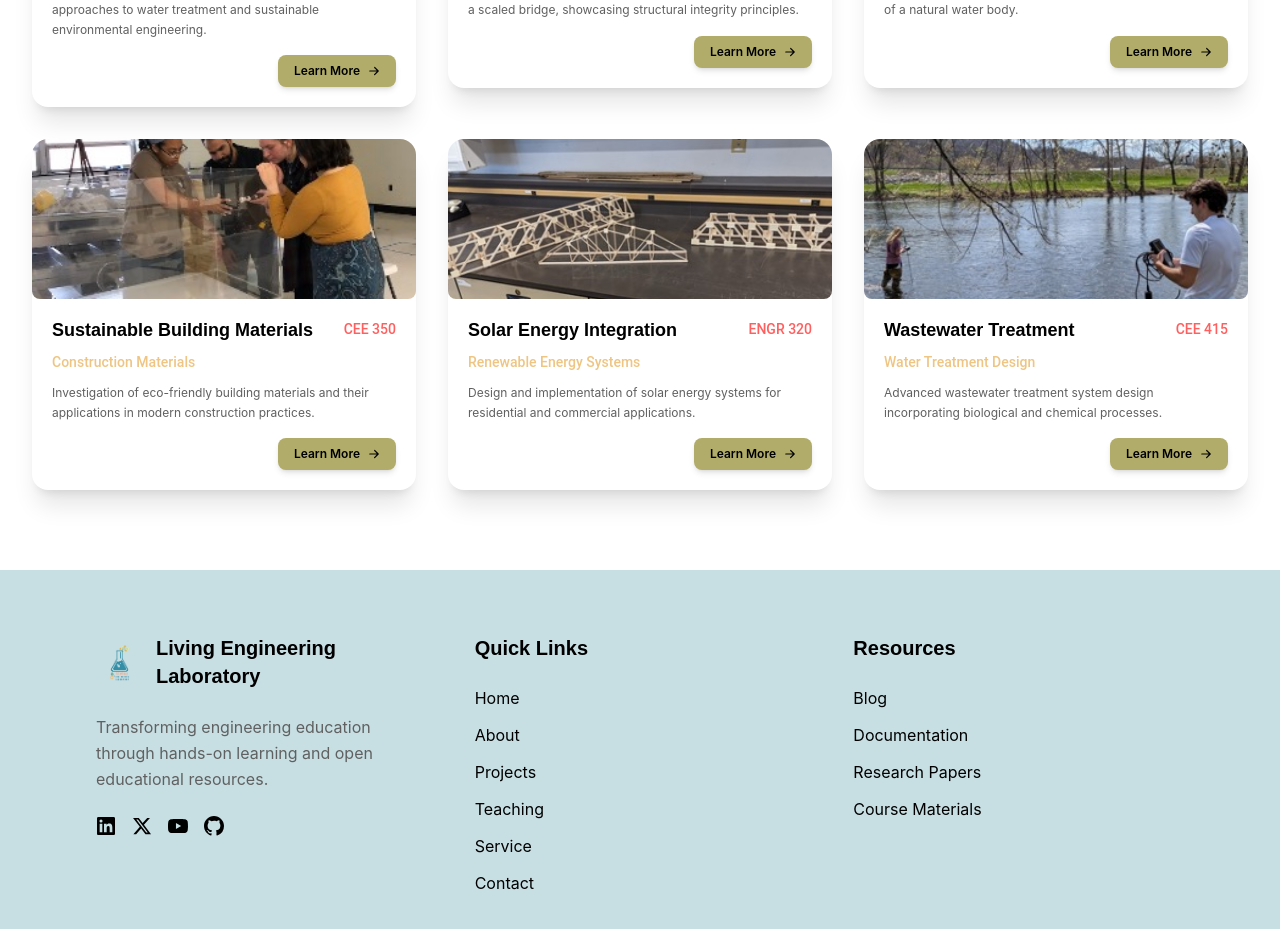
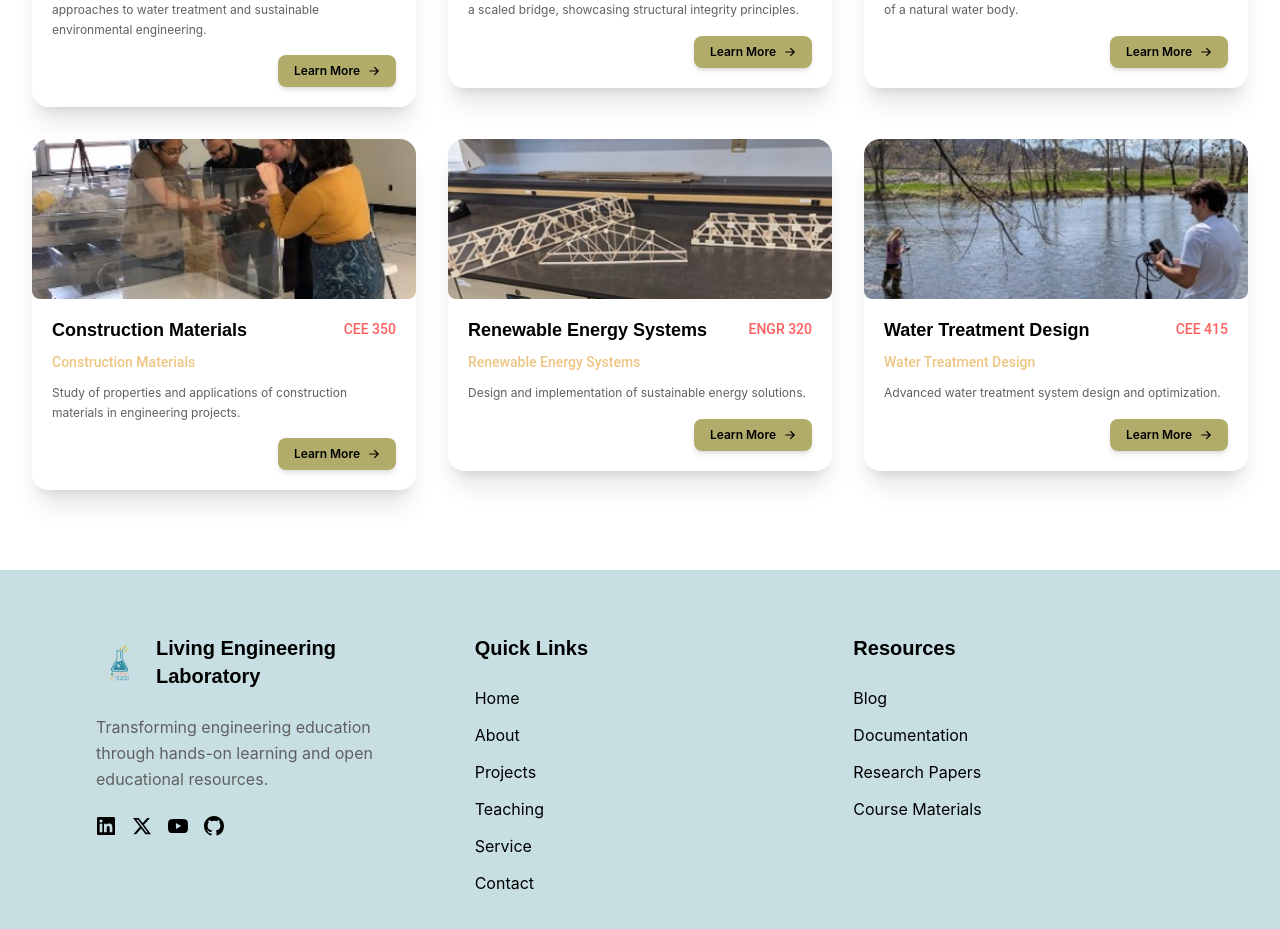
Before and after one commit to sprizzed/living-lab-website, a Next.js app: page /projects in a window 1280 px wide. Shown: the part 940-1869 px from the top of the page. Built offline with nearby package versions, Linux system fonts and the light colour scheme.

Commit message:
Fix TypeScript build errors: add proper interfaces, fix type issues, and resolve ESLint errors

```diff
--- a/app/projects/[id]/page.tsx
+++ b/app/projects/[id]/page.tsx
@@ -6,14 +6,37 @@ import Link from 'next/link'
 import Navbar from '../../../components/Navbar'
 import Footer from '../../../components/Footer'
 
+interface ImageCrop {
+  x: number
+  y: number
+  width: number
+  height: number
+}
+
+interface Project {
+  id: string
+  title: string
+  category: string
+  courseId: string
+  courseName: string
+  description: string
+  images: string[]
+  procedure: string[]
+  references: string[]
+  uploadedFiles: File[]
+  selectedPreviewImage: number
+  imageCrops: ImageCrop[]
+}
+
 export default function ProjectDetailPage() {
   const params = useParams()
   const projectId = params.id as string
   const [currentImageIndex, setCurrentImageIndex] = useState(0)
 
   // Mock project data - in a real app, this would come from an API or database
-  const defaultProjects = {
+  const defaultProjects: Record<string, Project> = {
     '1': {
+      id: '1',
       title: "Constructed Wetland Model",
       category: "Environmental Engineering",
       courseId: "CEE 400",
@@ -38,6 +61,7 @@ export default function ProjectDetailPage() {
       imageCrops: []
     },
     '2': {
+      id: '2',
       title: "Bridge Design",
       category: "Structural Engineering",
       courseId: "ENGR 210",
@@ -62,6 +86,7 @@ export default function ProjectDetailPage() {
       imageCrops: []
     },
     '3': {
+      id: '3',
       title: "Water Quality Monitoring",
       category: "Environmental Engineering",
       courseId: "CEE 318",
@@ -87,14 +112,14 @@ export default function ProjectDetailPage() {
     }
   }
 
-  const [project, setProject] = useState(defaultProjects[projectId as keyof typeof defaultProjects])
+  const [project, setProject] = useState<Project | undefined>(defaultProjects[projectId])
 
   // Load projects from localStorage on component mount
   useEffect(() => {
     const savedProjects = localStorage.getItem('projects')
     if (savedProjects) {
-      const parsedProjects = JSON.parse(savedProjects)
-      const foundProject = parsedProjects.find((p: any) => p.id === projectId)
+      const parsedProjects: Project[] = JSON.parse(savedProjects)
+      const foundProject = parsedProjects.find((p: Project) => p.id === projectId)
       if (foundProject) {
         setProject(foundProject)
       }
--- a/app/projects/page.tsx
+++ b/app/projects/page.tsx
@@ -5,6 +5,13 @@ import Navbar from '../../components/Navbar'
 import Footer from '../../components/Footer'
 import Image from 'next/image'
 import Link from 'next/link'
+
+interface ImageCrop {
+  x: number
+  y: number
+  width: number
+  height: number
+}
 
 interface Project {
   id: string
@@ -17,7 +24,7 @@ interface Project {
   procedure: string[]
   references: string[]
   selectedPreviewImage?: number
-  imageCrops?: { x: number; y: number }[]
+  imageCrops?: ImageCrop[]
 }
 
 export default function ProjectsPage() {
@@ -42,7 +49,7 @@ export default function ProjectsPage() {
     {
       id: '1',
       title: "Constructed Wetland Model",
-      category: "environmental",
+      category: "Environmental Engineering",
       courseId: "CEE 400",
       courseName: "Capstone Design: Lab-scale Model for Wetlands",
       description: "This capstone project involves the design and construction of a lab-scale wetland model, demonstrating innovative approaches to water treatment and sustainable environmental engineering.",
@@ -50,72 +57,121 @@ export default function ProjectsPage() {
       procedure: [],
       references: [],
       selectedPreviewImage: 0,
-      imageCrops: [{ x: 50, y: 50 }]
+      imageCrops: [{ x: 50, y: 50, width: 100, height: 100 }]
     },
     {
       id: '2',
       title: "Bridge Design",
-      category: "structural",
+      category: "Structural Engineering",
       courseId: "ENGR 210",
       courseName: "Engineering Statics",
       description: "A practical application of engineering statics, this project focuses on the design, construction, and rigorous testing of a scaled bridge, showcasing structural integrity principles.",
-      images: ["/images/project2.jpg"],
-      procedure: [],
-      references: [],
+      images: ["/images/project2.jpg", "/images/project1.jpg", "/images/project3.jpg"],
+      procedure: [
+        "Load Analysis: Calculation of dead loads, live loads, and environmental loads acting on the bridge structure.",
+        "Structural Design: Determination of member sizes, connections, and overall geometry based on load requirements.",
+        "Material Selection: Choosing appropriate materials considering strength, durability, and cost constraints.",
+        "Construction Planning: Development of construction sequence and quality control procedures.",
+        "Testing Protocol: Design and implementation of load testing to verify structural performance and safety factors."
+      ],
+      references: [
+        "Hibbeler, R.C. (2016). Engineering Mechanics: Statics (14th ed.). Pearson.",
+        "AASHTO. (2017). AASHTO LRFD Bridge Design Specifications (8th ed.). American Association of State Highway and Transportation Officials.",
+        "Nowak, A.S., & Collins, K.R. (2012). Reliability of Structures (2nd ed.). CRC Press.",
+        "FHWA. (2012). Bridge Inspector's Reference Manual. Federal Highway Administration."
+      ],
       selectedPreviewImage: 0,
-      imageCrops: [{ x: 50, y: 50 }]
+      imageCrops: [{ x: 50, y: 50, width: 100, height: 100 }]
     },
     {
       id: '3',
       title: "Water Quality Monitoring",
-      category: "water",
+      category: "Environmental Engineering",
       courseId: "CEE 318",
       courseName: "Environmental Water Quality",
       description: "Through hands-on field measurements and laboratory analysis, this project assesses the overall health and quality of a natural water body.",
-      images: ["/images/project3.jpg"],
-      procedure: [],
-      references: [],
+      images: ["/images/project3.jpg", "/images/project1.jpg", "/images/project2.jpg"],
+      procedure: [
+        "Site Selection: Identification and characterization of sampling locations based on watershed characteristics and potential pollution sources.",
+        "Sampling Protocol: Development of sampling procedures for various water quality parameters including physical, chemical, and biological indicators.",
+        "Field Measurements: On-site measurement of temperature, pH, dissolved oxygen, conductivity, and turbidity using calibrated instruments.",
+        "Laboratory Analysis: Processing of collected samples for nutrient analysis, bacterial counts, and contaminant concentrations.",
+        "Data Analysis: Statistical analysis of results and comparison with regulatory standards and historical data."
+      ],
+      references: [
+        "APHA. (2017). Standard Methods for the Examination of Water and Wastewater (23rd ed.). American Public Health Association.",
+        "Chapman, D. (1996). Water Quality Assessments: A Guide to the Use of Biota, Sediments and Water in Environmental Monitoring. UNESCO.",
+        "EPA. (2012). Water Quality Standards Handbook (2nd ed.). EPA-820-B-12-003.",
+        "Wetzel, R.G., & Likens, G.E. (2000). Limnological Analyses (3rd ed.). Springer."
+      ],
       selectedPreviewImage: 0,
-      imageCrops: [{ x: 50, y: 50 }]
+      imageCrops: [{ x: 50, y: 50, width: 100, height: 100 }]
     },
     {
       id: '4',
-      title: "Sustainable Building Materials",
-      category: "materials",
+      title: "Construction Materials",
+      category: "Materials Science",
       courseId: "CEE 350",
       courseName: "Construction Materials",
-      description: "Investigation of eco-friendly building materials and their applications in modern construction practices.",
-      images: ["/images/project1.jpg"],
-      procedure: [],
-      references: [],
+      description: "Study of properties and applications of construction materials in engineering projects.",
+      images: ["/images/project1.jpg", "/images/project2.jpg", "/images/project3.jpg"],
+      procedure: [
+        "Material Testing: Laboratory analysis of material properties including strength, durability, and workability.",
+        "Quality Control: Implementation of testing protocols and standards for construction materials.",
+        "Performance Evaluation: Assessment of material behavior under various environmental conditions.",
+        "Documentation: Comprehensive recording of test results and material specifications."
+      ],
+      references: [
+        "Mindess, S., Young, J.F., & Darwin, D. (2003). Concrete (2nd ed.). Pearson.",
+        "ASTM International. (2018). Standard Test Methods for Compressive Strength of Cylindrical Concrete Specimens. ASTM C39.",
+        "ACI Committee 318. (2019). Building Code Requirements for Structural Concrete. American Concrete Institute."
+      ],
       selectedPreviewImage: 0,
-      imageCrops: [{ x: 50, y: 50 }]
+      imageCrops: [{ x: 50, y: 50, width: 100, height: 100 }]
     },
     {
       id: '5',
-      title: "Solar Energy Integration",
-      category: "sustainability",
+      title: "Renewable Energy Systems",
+      category: "Sustainability",
       courseId: "ENGR 320",
       courseName: "Renewable Energy Systems",
-      description: "Design and implementation of solar energy systems for residential and commercial applications.",
-      images: ["/images/project2.jpg"],
-      procedure: [],
-      references: [],
+      description: "Design and implementation of sustainable energy solutions.",
+      images: ["/images/project2.jpg", "/images/project1.jpg", "/images/project3.jpg"],
+      procedure: [
+        "System Design: Conceptual design of renewable energy systems including solar, wind, and hydroelectric components.",
+        "Performance Analysis: Evaluation of system efficiency and energy output under various conditions.",
+        "Integration Planning: Development of grid connection and energy storage solutions.",
+        "Economic Assessment: Cost-benefit analysis and feasibility studies for renewable energy projects."
+      ],
+      references: [
+        "Twidell, J., & Weir, T. (2015). Renewable Energy Resources (3rd ed.). Routledge.",
+        "IEA. (2020). Renewables Information: Overview. International Energy Agency.",
+        "NREL. (2019). Renewable Energy Data Book. National Renewable Energy Laboratory."
+      ],
       selectedPreviewImage: 0,
-      imageCrops: [{ x: 50, y: 50 }]
+      imageCrops: [{ x: 50, y: 50, width: 100, height: 100 }]
     },
     {
       id: '6',
-      title: "Wastewater Treatment",
-      category: "environmental",
+      title: "Water Treatment Design",
+      category: "Water Resources",
       courseId: "CEE 415",
       courseName: "Water Treatment Design",
-      description: "Advanced wastewater treatment system design incorporating biological and chemical processes.",
-      images: ["/images/project3.jpg"],
-      procedure: [],
-      references: [],
+      description: "Advanced water treatment system design and optimization.",
+      images: ["/images/project3.jpg", "/images/project1.jpg", "/images/project2.jpg"],
+      procedure: [
+        "Process Design: Development of water treatment processes including coagulation, sedimentation, filtration, and disinfection.",
+        "System Optimization: Optimization of treatment parameters for maximum efficiency and water quality.",
+        "Pilot Testing: Implementation of pilot-scale testing to validate design assumptions.",
+        "Performance Monitoring: Continuous monitoring and adjustment of treatment processes."
+      ],
+      references: [
+        "MWH. (2012). Water Treatment: Principles and Design (3rd ed.). John Wiley & Sons.",
+        "AWWA. (2017). Water Quality & Treatment: A Handbook on Drinking Water (7th ed.). American Water Works Association.",
+        "EPA. (2018). Drinking Water Treatment Technologies for Household Use. EPA/600/R-18/179."
+      ],
       selectedPreviewImage: 0,
-      imageCrops: [{ x: 50, y: 50 }]
+      imageCrops: [{ x: 50, y: 50, width: 100, height: 100 }]
     }
   ]
 
--- a/components/FeaturedProjects.tsx
+++ b/components/FeaturedProjects.tsx
@@ -1,7 +1,15 @@
 'use client'
+
 import { useState, useEffect } from 'react'
 import Image from 'next/image'
 import Link from 'next/link'
+
+interface ImageCrop {
+  x: number
+  y: number
+  width: number
+  height: number
+}
 
 interface Project {
   id: string
@@ -13,8 +21,8 @@ interface Project {
   images: string[]
   procedure: string[]
   references: string[]
-  selectedPreviewImage?: number // Added for new logic
-  imageCrops?: { x: number; y: number }[] // Added for new logic
+  selectedPreviewImage?: number
+  imageCrops?: ImageCrop[]
 }
 
 export default function FeaturedProjects() {
@@ -33,33 +41,55 @@ export default function FeaturedProjects() {
       procedure: [],
       references: [],
       selectedPreviewImage: 0, // Added for new logic
-      imageCrops: [{ x: 50, y: 50 }] // Added for new logic
+      imageCrops: [{ x: 50, y: 50, width: 100, height: 100 }]
     },
     {
       id: '2',
       title: "Bridge Design",
-      category: "structural",
+      category: "Structural Engineering",
       courseId: "ENGR 210",
       courseName: "Engineering Statics",
       description: "A practical application of engineering statics, this project focuses on the design, construction, and rigorous testing of a scaled bridge, showcasing structural integrity principles.",
-      images: ["/images/project2.jpg"],
-      procedure: [],
-      references: [],
-      selectedPreviewImage: 0, // Added for new logic
-      imageCrops: [{ x: 50, y: 50 }] // Added for new logic
+      images: ["/images/project2.jpg", "/images/project1.jpg", "/images/project3.jpg"],
+      procedure: [
+        "Load Analysis: Calculation of dead loads, live loads, and environmental loads acting on the bridge structure.",
+        "Structural Design: Determination of member sizes, connections, and overall geometry based on load requirements.",
+        "Material Selection: Choosing appropriate materials considering strength, durability, and cost constraints.",
+        "Construction Planning: Development of construction sequence and quality control procedures.",
+        "Testing Protocol: Design and implementation of load testing to verify structural performance and safety factors."
+      ],
+      references: [
+        "Hibbeler, R.C. (2016). Engineering Mechanics: Statics (14th ed.). Pearson.",
+        "AASHTO. (2017). AASHTO LRFD Bridge Design Specifications (8th ed.). American Association of State Highway and Transportation Officials.",
+        "Nowak, A.S., & Collins, K.R. (2012). Reliability of Structures (2nd ed.). CRC Press.",
+        "FHWA. (2012). Bridge Inspector's Reference Manual. Federal Highway Administration."
+      ],
+      selectedPreviewImage: 0,
+      imageCrops: [{ x: 50, y: 50, width: 100, height: 100 }]
     },
     {
       id: '3',
       title: "Water Quality Monitoring",
-      category: "water",
+      category: "Environmental Engineering",
       courseId: "CEE 318",
       courseName: "Environmental Water Quality",
       description: "Through hands-on field measurements and laboratory analysis, this project assesses the overall health and quality of a natural water body.",
-      images: ["/images/project3.jpg"],
-      procedure: [],
-      references: [],
-      selectedPreviewImage: 0, // Added for new logic
-      imageCrops: [{ x: 50, y: 50 }] // Added for new logic
+      images: ["/images/project3.jpg", "/images/project1.jpg", "/images/project2.jpg"],
+      procedure: [
+        "Site Selection: Identification and characterization of sampling locations based on watershed characteristics and potential pollution sources.",
+        "Sampling Protocol: Development of sampling procedures for various water quality parameters including physical, chemical, and biological indicators.",
+        "Field Measurements: On-site measurement of temperature, pH, dissolved oxygen, conductivity, and turbidity using calibrated instruments.",
+        "Laboratory Analysis: Processing of collected samples for nutrient analysis, bacterial counts, and contaminant concentrations.",
+        "Data Analysis: Statistical analysis of results and comparison with regulatory standards and historical data."
+      ],
+      references: [
+        "APHA. (2017). Standard Methods for the Examination of Water and Wastewater (23rd ed.). American Public Health Association.",
+        "Chapman, D. (1996). Water Quality Assessments: A Guide to the Use of Biota, Sediments and Water in Environmental Monitoring. UNESCO.",
+        "EPA. (2012). Water Quality Standards Handbook (2nd ed.). EPA-820-B-12-003.",
+        "Wetzel, R.G., & Likens, G.E. (2000). Limnological Analyses (3rd ed.). Springer."
+      ],
+      selectedPreviewImage: 0,
+      imageCrops: [{ x: 50, y: 50, width: 100, height: 100 }]
     }
   ]
 
@@ -94,7 +124,7 @@ export default function FeaturedProjects() {
             <div className="w-[calc(100%+46px)] h-[calc(100%+46px)] -top-8 -left-8 bg-gradient-radial from-[rgba(128,128,128,0.22)] via-[rgba(128,128,128,0.15)] to-transparent rounded-full blur-xl transition-all duration-300 group-hover:from-[rgba(72,155,172,0.39)] group-hover:via-[rgba(72,155,172,0.26)]"></div>
           </div>
           <div className="grid md:grid-cols-2 lg:grid-cols-3 gap-8 relative z-10 group">
-            {featuredProjects.map((project, index) => (
+            {featuredProjects.map((project) => (
               <Link key={project.id} href={`/projects/${project.id}`} className="cursor-pointer">
                 <div className="featured-card-hover bg-white rounded-2xl overflow-hidden shadow-xl relative">
                   <div className="relative h-40 w-full rounded-lg overflow-hidden">
```
Also changed, not shown: components/AdminDashboard.tsx (+2 -11 lines), 2 other files (tests, documents, lock files or other folders).
